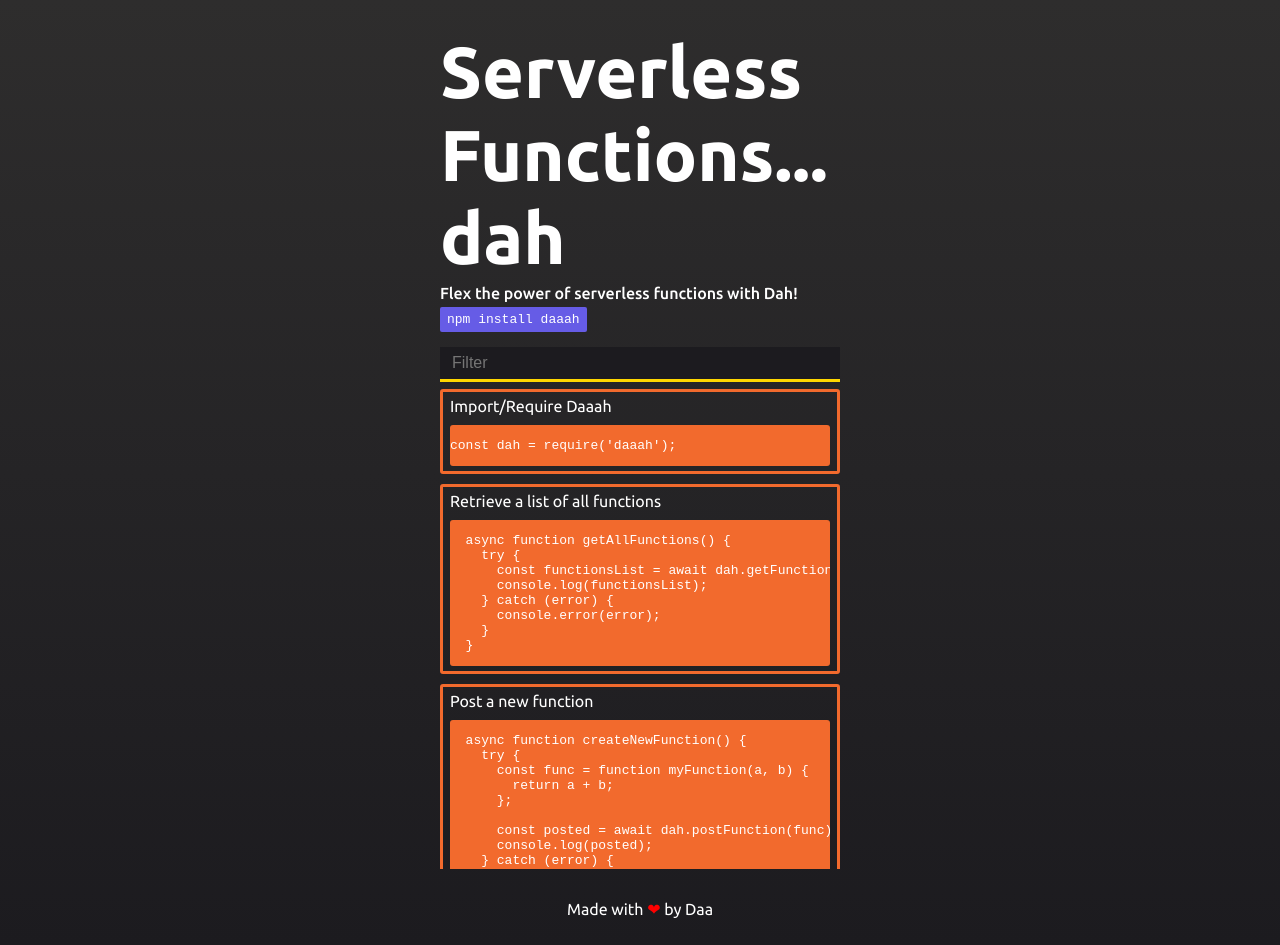
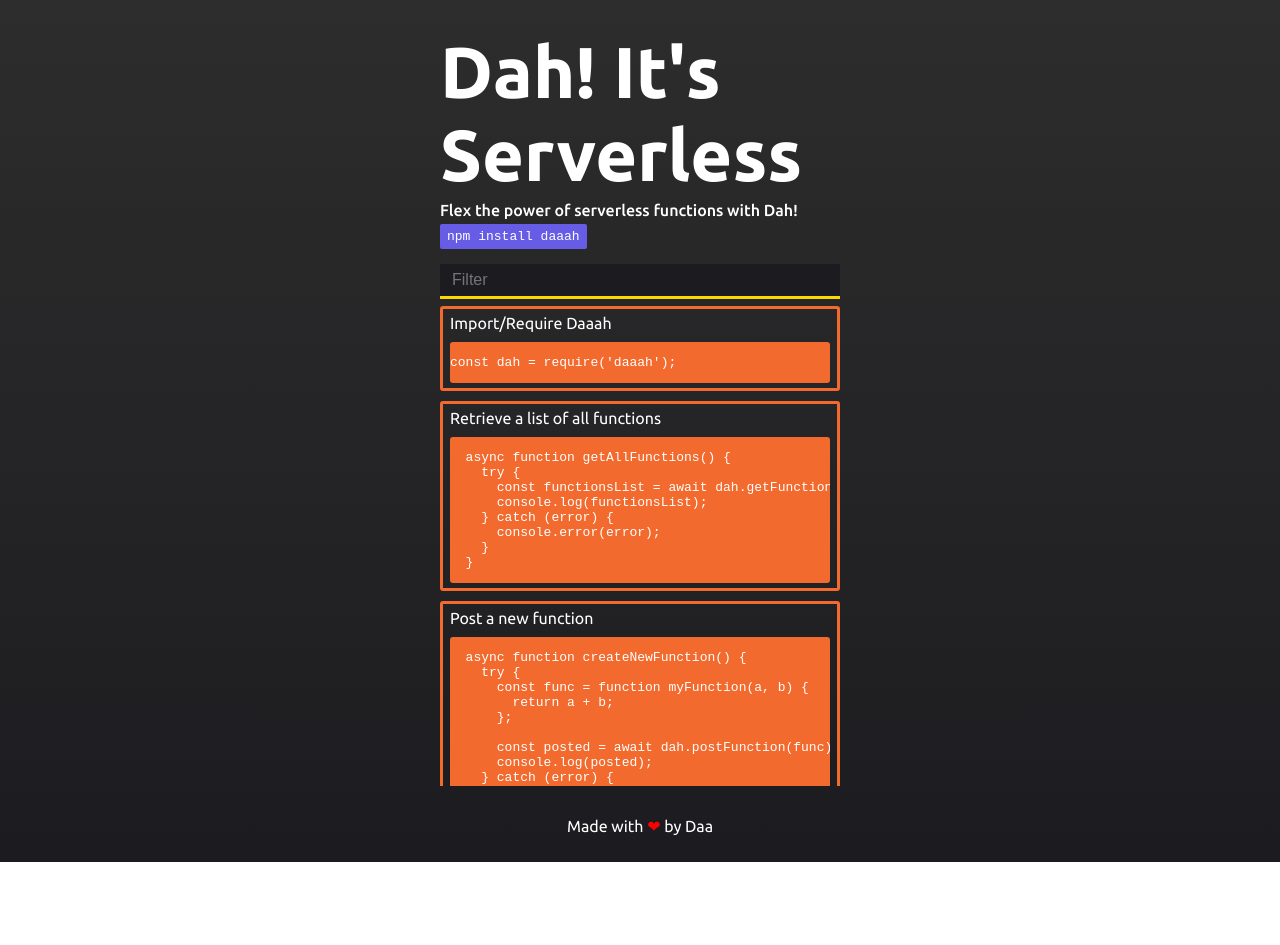
Before and after one commit to hassaanmaqsood/dah, a website: page pages/index.html in a window 1280 px wide. After the commit the page ends 862 px from the top, so only its background shows below. Drawn offline with Linux system fonts and the light colour scheme; files that its build step writes are made by us from their sources; a web font is replaced by a local one.

Commit message:
Update index.html

```diff
--- a/pages/index.html
+++ b/pages/index.html
@@ -8,7 +8,7 @@
   </head>
   <body>
     <section id="landing">
-      <div id="title">Serverless Functions... dah</div>
+      <div id="title">Dah! It's Serverless</div>
       <div id="sub-title">Flex the power of serverless functions with Dah!</div>
       <div id="landing-button">npm install daaah</div>
     </section>
```
